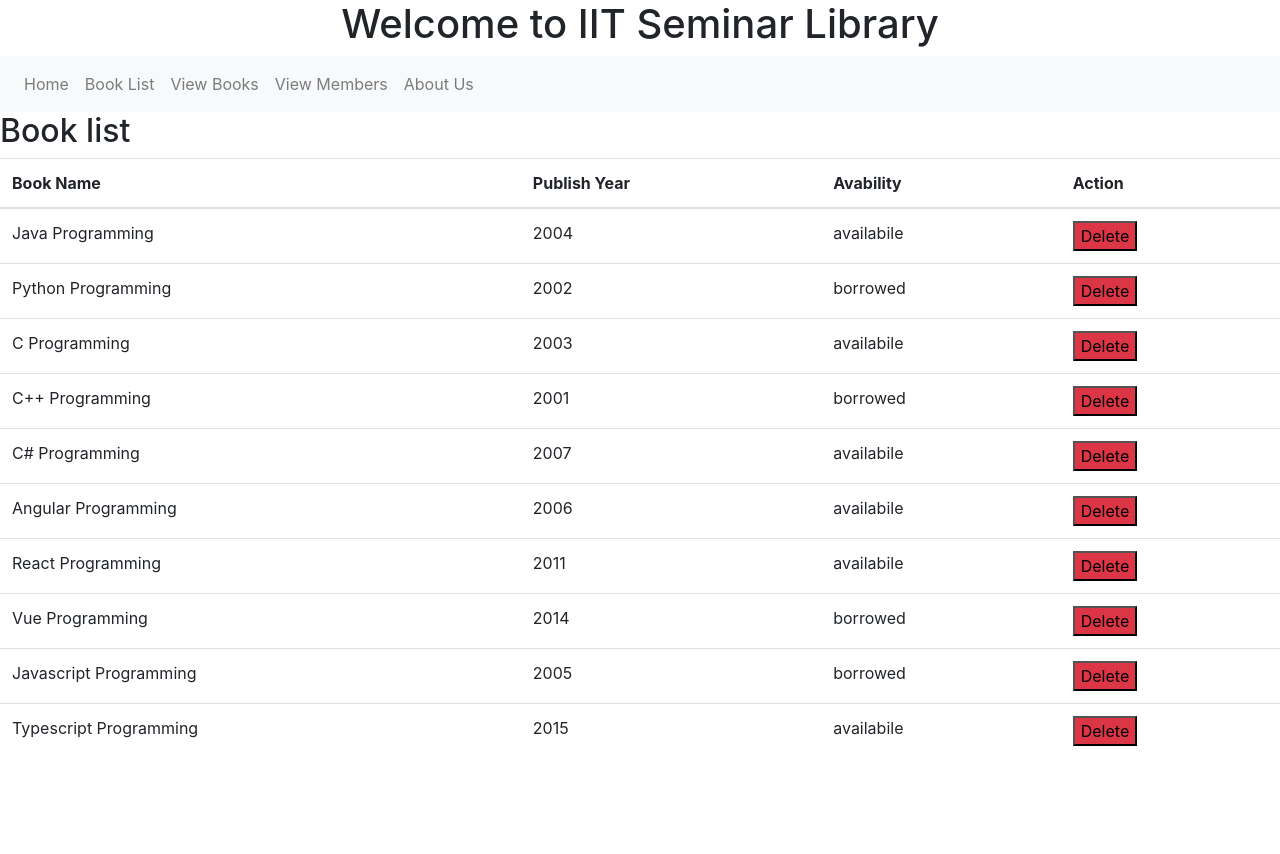
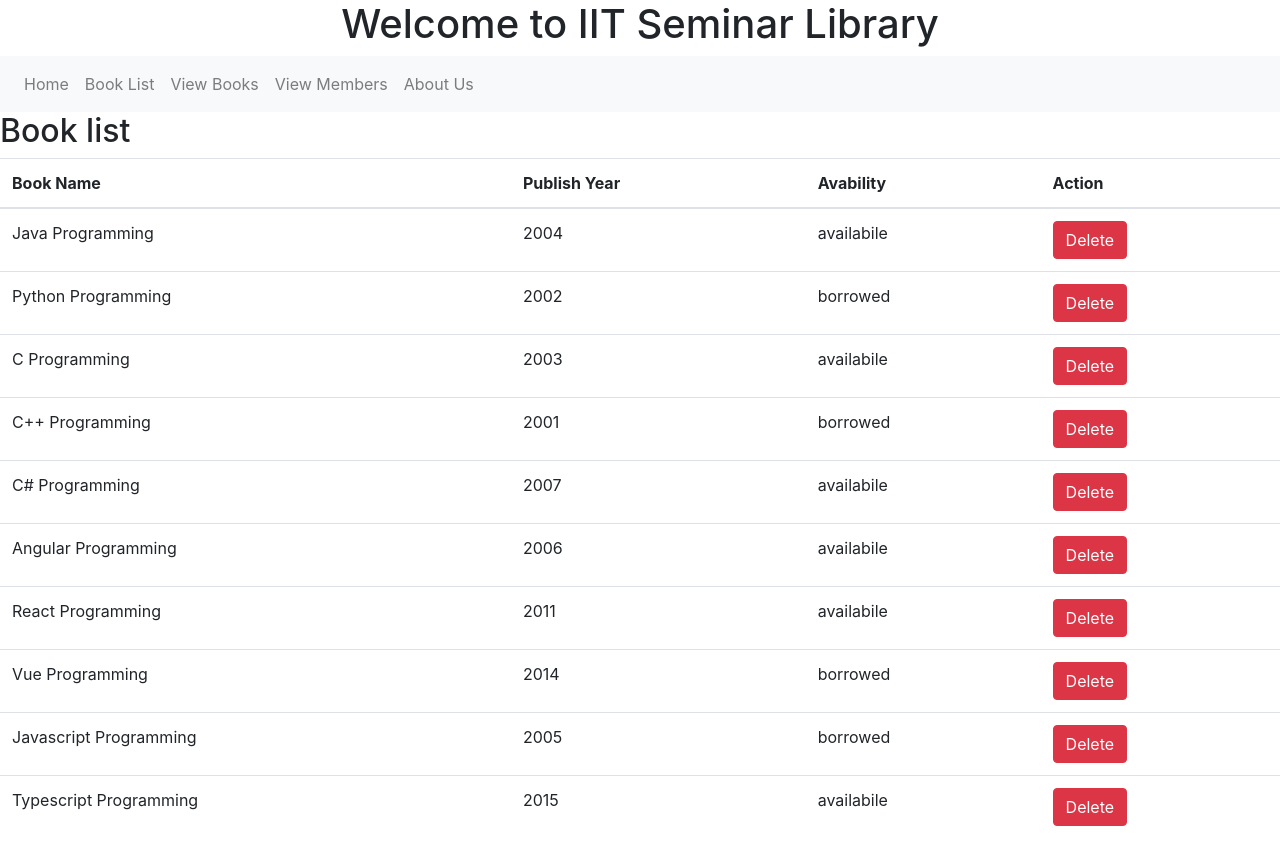
Before and after one commit to rakib3004/book-management, an Angular app: page / in a window 1280 px wide. Before the commit the page ends 800 px from the top, so only its background shows below. Built offline with nearby package versions, Linux system fonts and the light colour scheme.

Commit message:
complete task

```diff
--- a/src/app/book-list/book-list.component.html
+++ b/src/app/book-list/book-list.component.html
@@ -17,7 +17,7 @@
         <td>{{book.year}}</td>
         <td *ngIf="book.availability">availabile</td>
         <td *ngIf="!book.availability">borrowed</td>
-        <td ><button type="button" (click)="deleteBook(book.name)" class="bg-danger">Delete</button></td>
+        <td ><button type="button" (click)="deleteBook(book.name)" class="btn btn-danger">Delete</button></td>
 
       </tr>
     </tbody>
```
